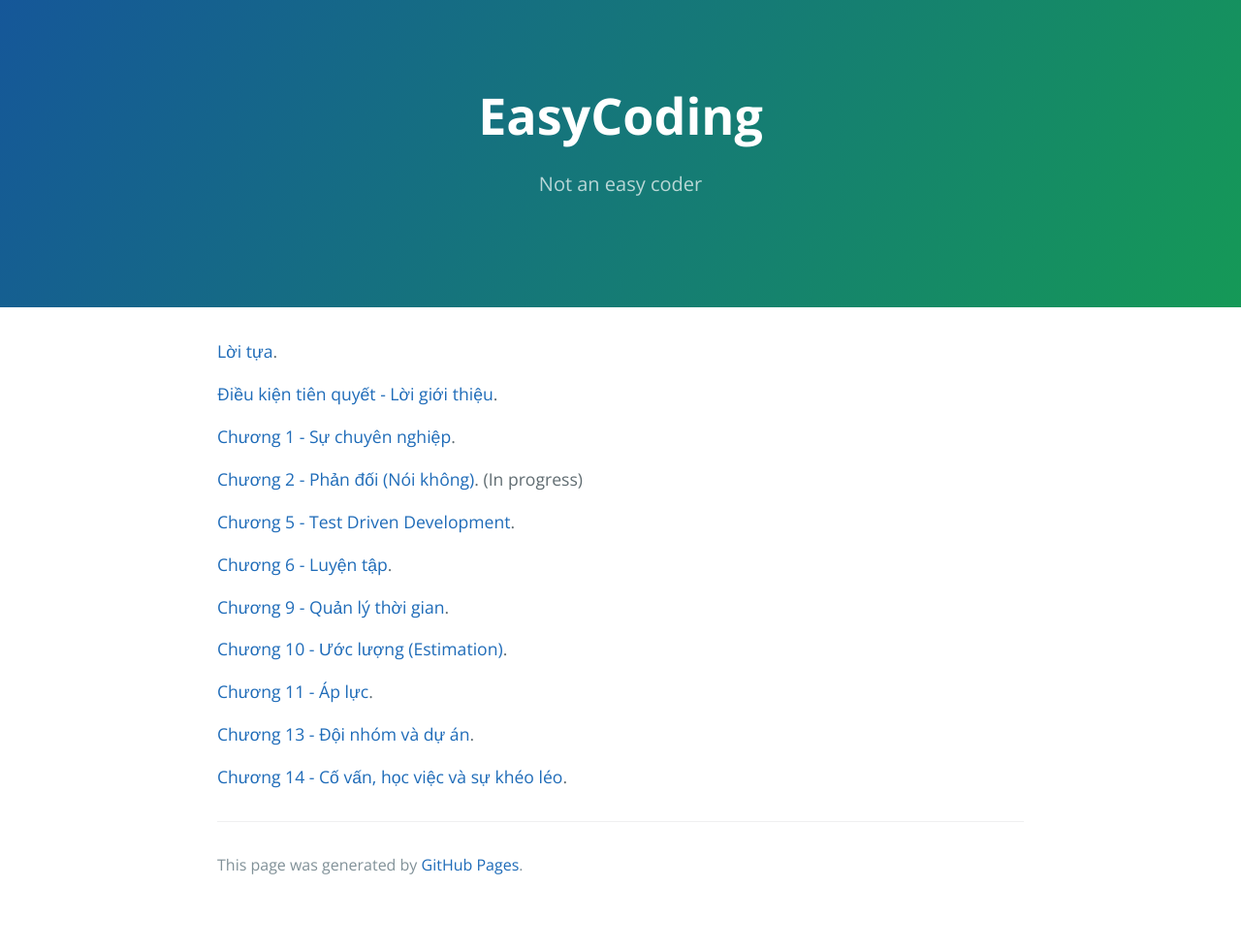
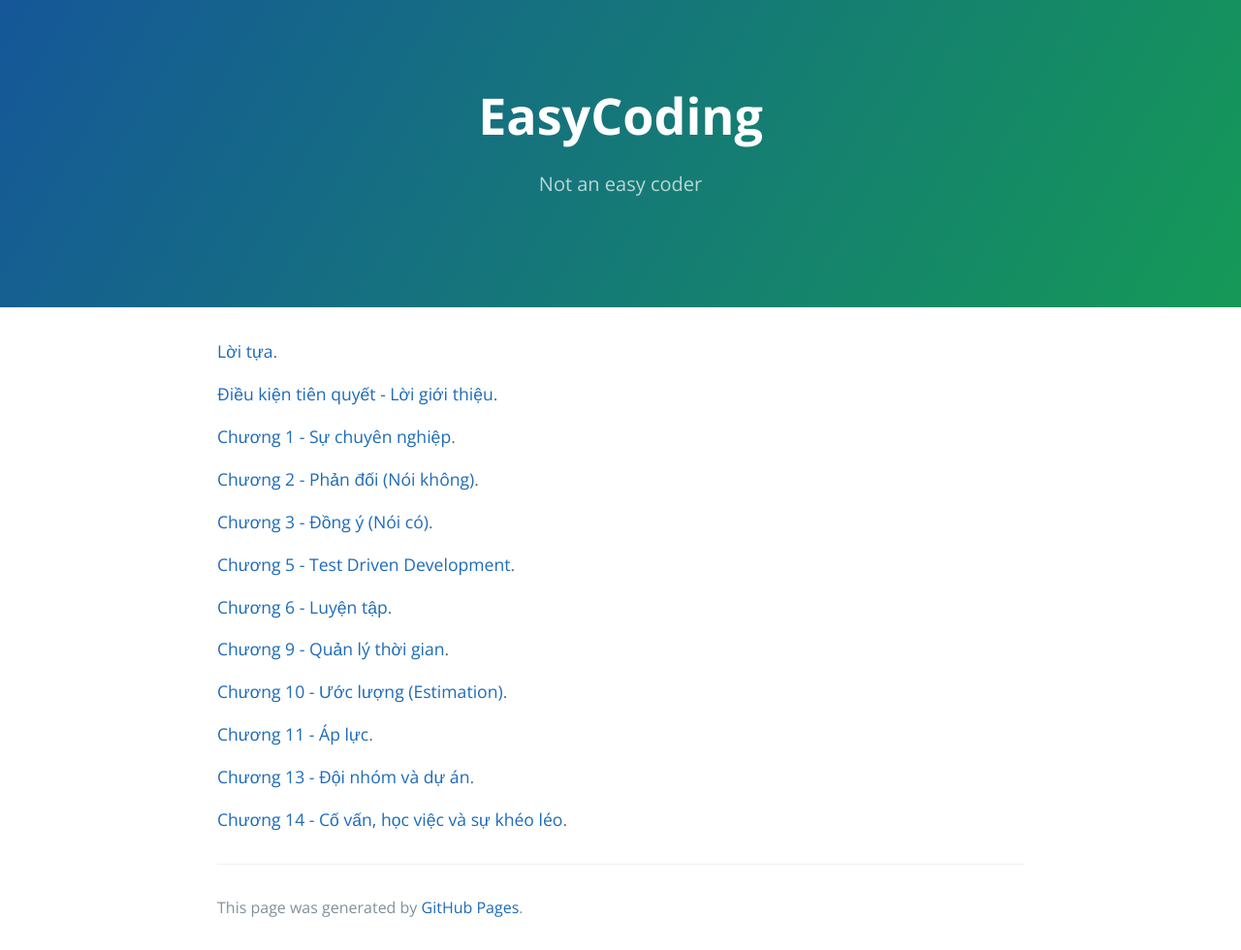
Before and after one commit to HaiBV/haibv.github.io, a Jekyll site: the page built from clean-coder/contents.md, in a window 1280 px wide. Shown: the whole page at 97% size. Built offline with Jekyll 4.4.1, drawn with Linux system fonts in a browser that asks for light colours; before the commit the page ends 936 px from its top, so only the background shows below that.

Commit message:
Book - The Clean Coder - Update index contents

```diff
--- a/clean-coder/contents.md
+++ b/clean-coder/contents.md
@@ -8,7 +8,9 @@ layout: default
 
 [Chương 1 - Sự chuyên nghiệp](./chapter-1-professionalism.html).
 
-[Chương 2 - Phản đối (Nói không)](./chapter-2-saying-no.html). (In progress)
+[Chương 2 - Phản đối (Nói không)](./chapter-2-saying-no.html).
+
+[Chương 3 - Đồng ý (Nói có)](./chapter-3-saying-yes.html).
 
 [Chương 5 - Test Driven Development](./chapter-5-test-driven-development.html).
 
```
